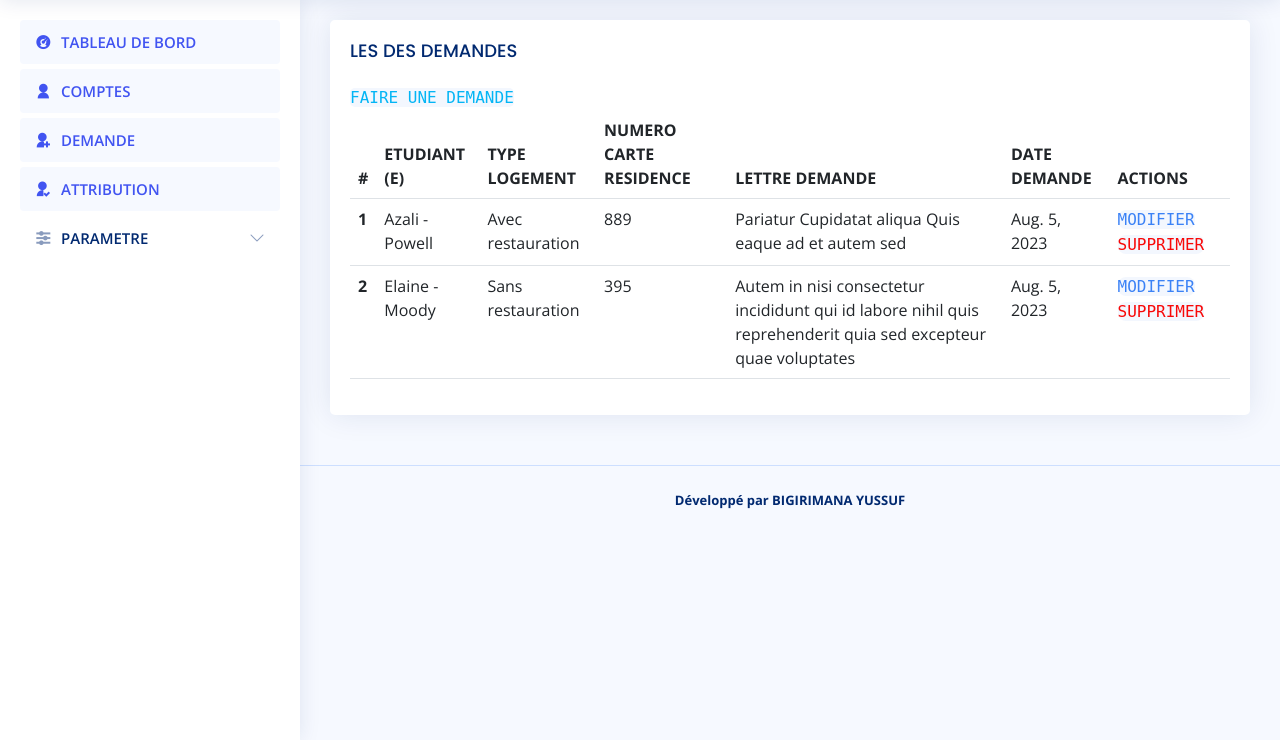
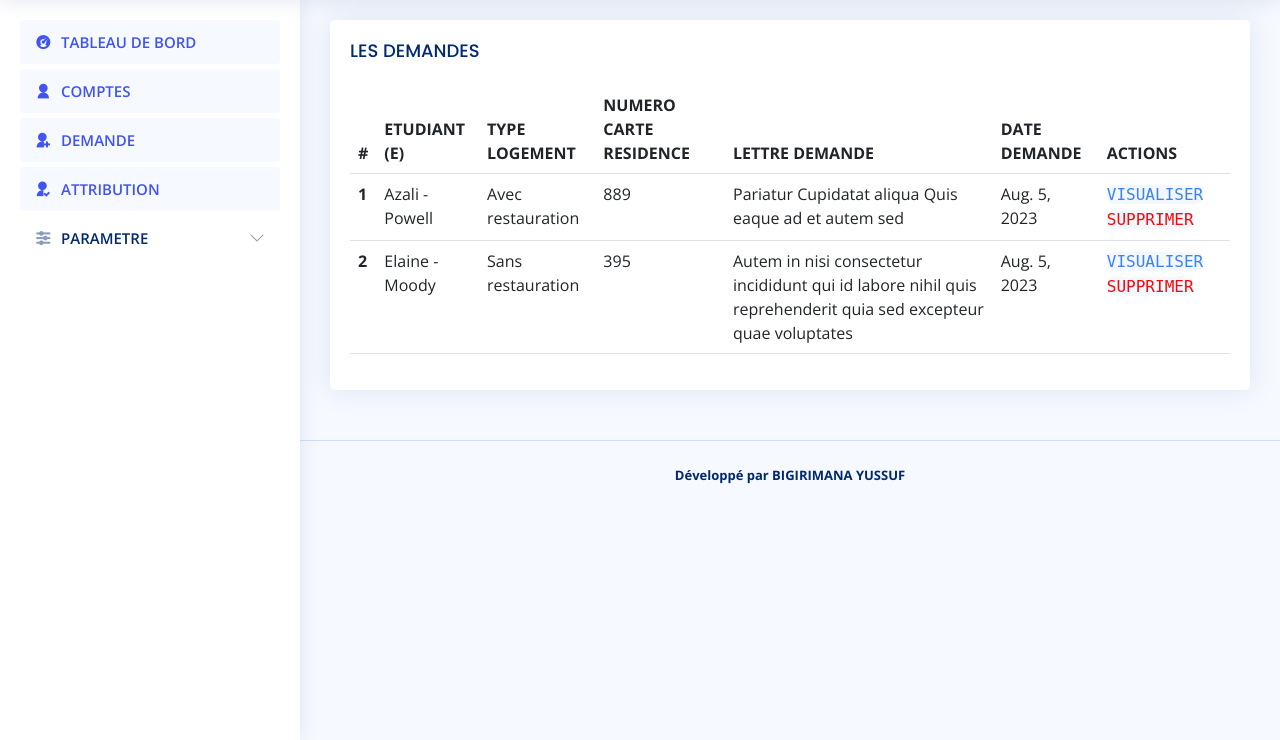
Before and after one commit to TonyV23/University-accommodation-management, a Django app: page /application in a window 1280 px wide. Shown: the part 60-800 px from the top of the page. Run offline with Django 4.2, Linux system fonts and the light colour scheme; a user stored in the database is signed in; data comes from the database, SQL or seed files in the repository; parts of the project's set-up code (start-up, migrations or seed data) failed here and were passed over; some libraries are stand-ins or nearby versions.

Commit message:
changing ui logic

```diff
--- a/app/templates/app/settings/application/edit.html
+++ b/app/templates/app/settings/application/edit.html
@@ -16,7 +16,7 @@
         </div>
 
         <div class="text-center">
-          <button type="submit" class="btn btn-primary">MODIFIER</button>
+          <button type="submit" class="btn btn-primary">RETOUR</button>
           <button type="reset" class="btn btn-secondary">Reinitialiser</button>
         </div>
       </form>
--- a/app/templates/app/settings/application/index.html
+++ b/app/templates/app/settings/application/index.html
@@ -24,8 +24,8 @@
 
         <div class="card">
             <div class="card-body">
-                <h5 class="card-title">LES DES DEMANDES</h5>
-                <a href="{% url 'add_application' %}" class="hack2-btn">FAIRE UNE DEMANDE</a>
+                <h5 class="card-title">LES DEMANDES</h5>
+                <!-- <a href="{% url 'add_application' %}" class="hack2-btn">FAIRE UNE DEMANDE</a> -->
                 <table class="table datatable">
                     <thead>
                         <tr>
@@ -48,7 +48,7 @@
                             <td>{{ application.application_letter }}</td>
                             <td>{{ application.date_application }}</td>
                             <td>
-                                <a href="{% url 'edit_application' application.id %}" class="hack-btn">MODIFIER</a>
+                                <a href="{% url 'edit_application' application.id %}" class="hack-btn">VISUALISER</a>
                                 <a href="{% url 'delete_application' application.id %}" class="hack1-btn">SUPPRIMER</a>
                             </td>
                         </tr>
--- a/app/views/application.py
+++ b/app/views/application.py
@@ -105,7 +105,7 @@ def store_application_student(request):
         form = ApplicationForm(request.POST)
         if form.is_valid():
             form.save()
-            messages.success(request,"La demande a été enregistré avec succès !")
+            messages.success(request,"Votre demande a été envoyé avec succès !")
         else :
             messages.error(request, form.errors)
         return redirect('/applicationStudent')
@@ -115,7 +115,7 @@ def store_application_student(request):
 @allowed_users(allowed_roles= ['admins', 'students'])
 def edit_application(request, id):
     assert isinstance(request, HttpRequest)
-    page_title = "Modifier la demande "
+    page_title = "Visualiser la demande "
     if request.method == 'GET':
         if id == 0:
             form = ApplicationForm()
@@ -170,7 +170,7 @@ def update_application(request, id):
             form = ApplicationForm(request.POST, instance=application)
         if form.is_valid():
             form.save()
-        messages.success(request, "La demande a été modifié avec succès !")
+        # messages.success(request, "La demande a été modifié avec succès !")
         return redirect('/application')
 
 @login_required(login_url ='login')
```
